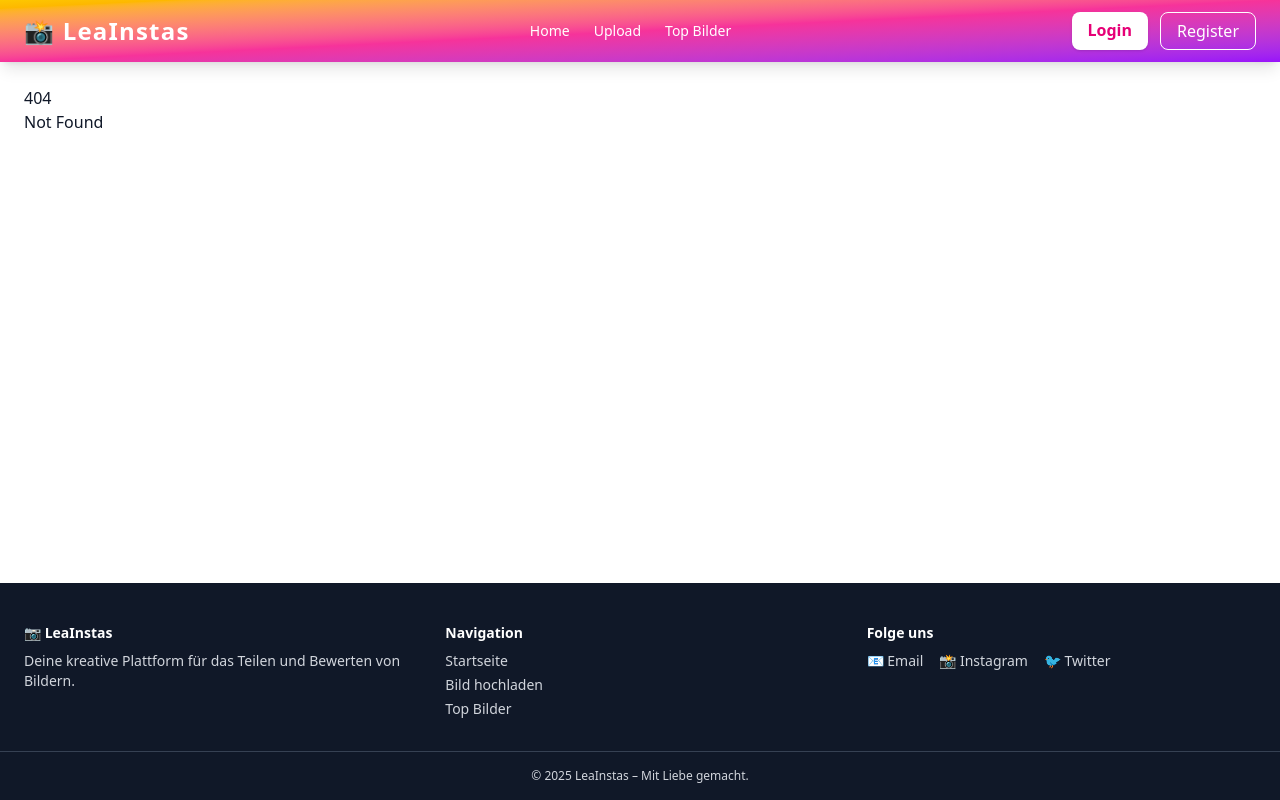
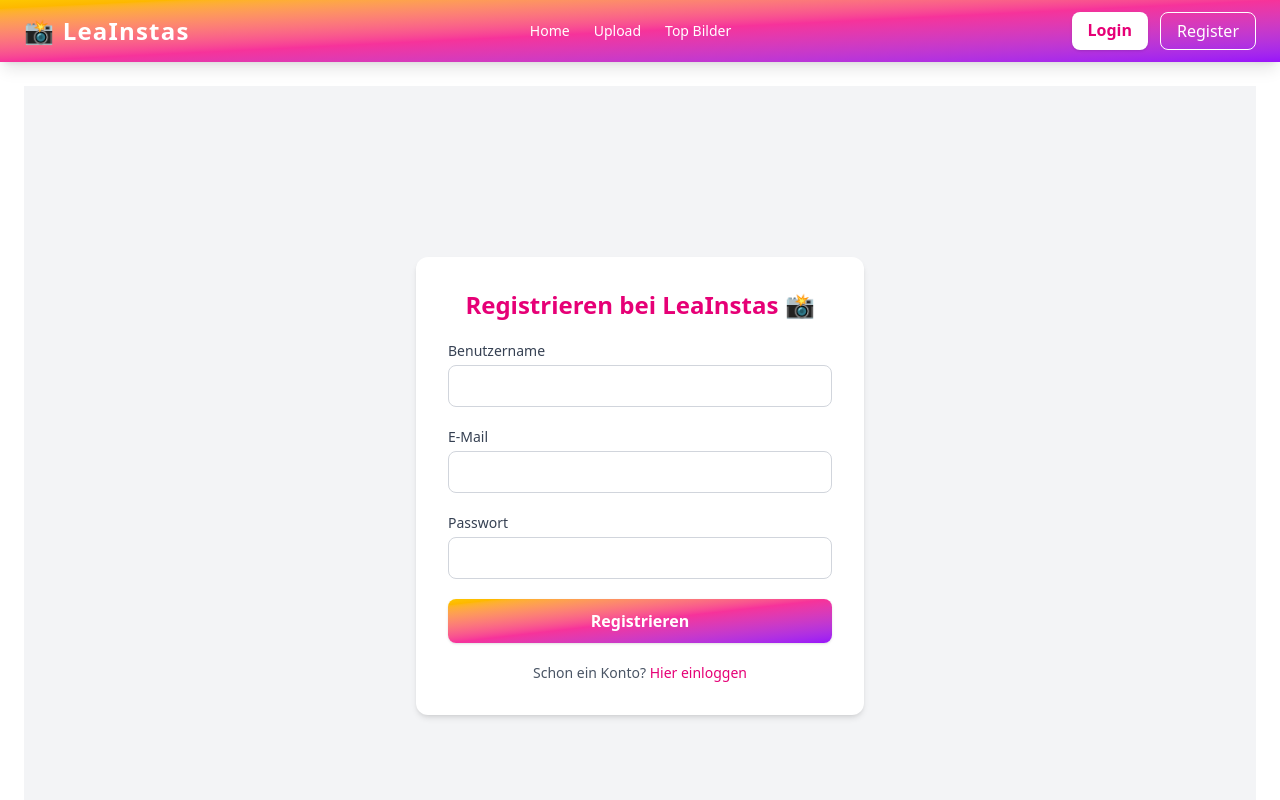
Before and after one commit to lealul19/leaInstas, a SvelteKit app: page /register in a window 1280 px wide. Before the commit this address had no page. Shown: the top 800 px of the page. Built offline with nearby package versions, Linux system fonts and the light colour scheme.

Commit message:
Register page functionality & design

```diff
--- /dev/null
+++ b/src/routes/register/+page.server.js
@@ -0,0 +1,41 @@
+import { register } from '$lib/db/auth';
+import { redirect } from '@sveltejs/kit';
+
+export const actions = {
+	register: async ({ request, cookies }) => {
+		const formData = await request.formData();
+		const email = formData.get('email');
+		const password = formData.get('password');
+		const username = formData.get('username');
+
+		if (!email || !email.includes('@') || !email.includes('.')) {
+			return {
+				success: false,
+				message: 'Bitte gib eine gültige E-Mail-Adresse ein.'
+			};
+		}
+		if (!password || password.length < 8) {
+			return {
+				success: false,
+				message: 'Das Passwort muss mindestens 8 Zeichen lang sein.'
+			};
+		}
+
+		const { token, message } = await register(email, username, password);
+
+		if (token) {
+			cookies.set('session', token, {
+				maxAge: 60 * 60 * 24 * 7,
+				path: '/',
+				httpOnly: true,
+				sameSite: 'strict'
+			});
+			redirect(302, '/');
+		} else {
+			return {
+				success: false,
+				message: message
+			};
+		}
+	}
+};
--- /dev/null
+++ b/src/routes/register/+page.svelte
@@ -0,0 +1,65 @@
+<script>
+	import { enhance } from '$app/forms';
+	import Warning from '$lib/components/Warning.svelte';
+	export let form;
+</script>
+
+<div class="flex justify-center items-center min-h-screen bg-gray-100">
+	<form
+		action="?/register"
+		method="POST"
+		use:enhance
+		class="bg-white p-8 rounded-xl shadow-md w-full max-w-md flex flex-col gap-5"
+	>
+		<h1 class="text-2xl font-bold text-center text-pink-600">Registrieren bei LeaInstas 📸</h1>
+
+		<div>
+			<label for="username" class="block text-sm font-medium text-gray-700">Benutzername</label>
+			<input
+				type="text"
+				name="username"
+				id="username"
+				required
+				class="mt-1 w-full border border-gray-300 rounded-lg px-4 py-2 focus:outline-none focus:ring-2 focus:ring-pink-500"
+			/>
+		</div>
+
+		<div>
+			<label for="email" class="block text-sm font-medium text-gray-700">E-Mail</label>
+			<input
+				type="email"
+				name="email"
+				id="email"
+				required
+				class="mt-1 w-full border border-gray-300 rounded-lg px-4 py-2 focus:outline-none focus:ring-2 focus:ring-pink-500"
+			/>
+		</div>
+
+		<div>
+			<label for="password" class="block text-sm font-medium text-gray-700">Passwort</label>
+			<input
+				type="password"
+				name="password"
+				id="password"
+				required
+				class="mt-1 w-full border border-gray-300 rounded-lg px-4 py-2 focus:outline-none focus:ring-2 focus:ring-pink-500"
+			/>
+		</div>
+
+		<button
+			type="submit"
+			class="w-full bg-gradient-to-br from-yellow-400 via-pink-500 to-purple-600 text-white font-semibold py-2.5 rounded-lg shadow hover:opacity-90 transition"
+		>
+			Registrieren
+		</button>
+
+		{#if form}
+			<Warning message={form.message} />
+		{/if}
+
+		<p class="text-sm text-center text-gray-600">
+			Schon ein Konto?
+			<a href="/login" class="text-pink-600 hover:underline">Hier einloggen</a>
+		</p>
+	</form>
+</div>
```
